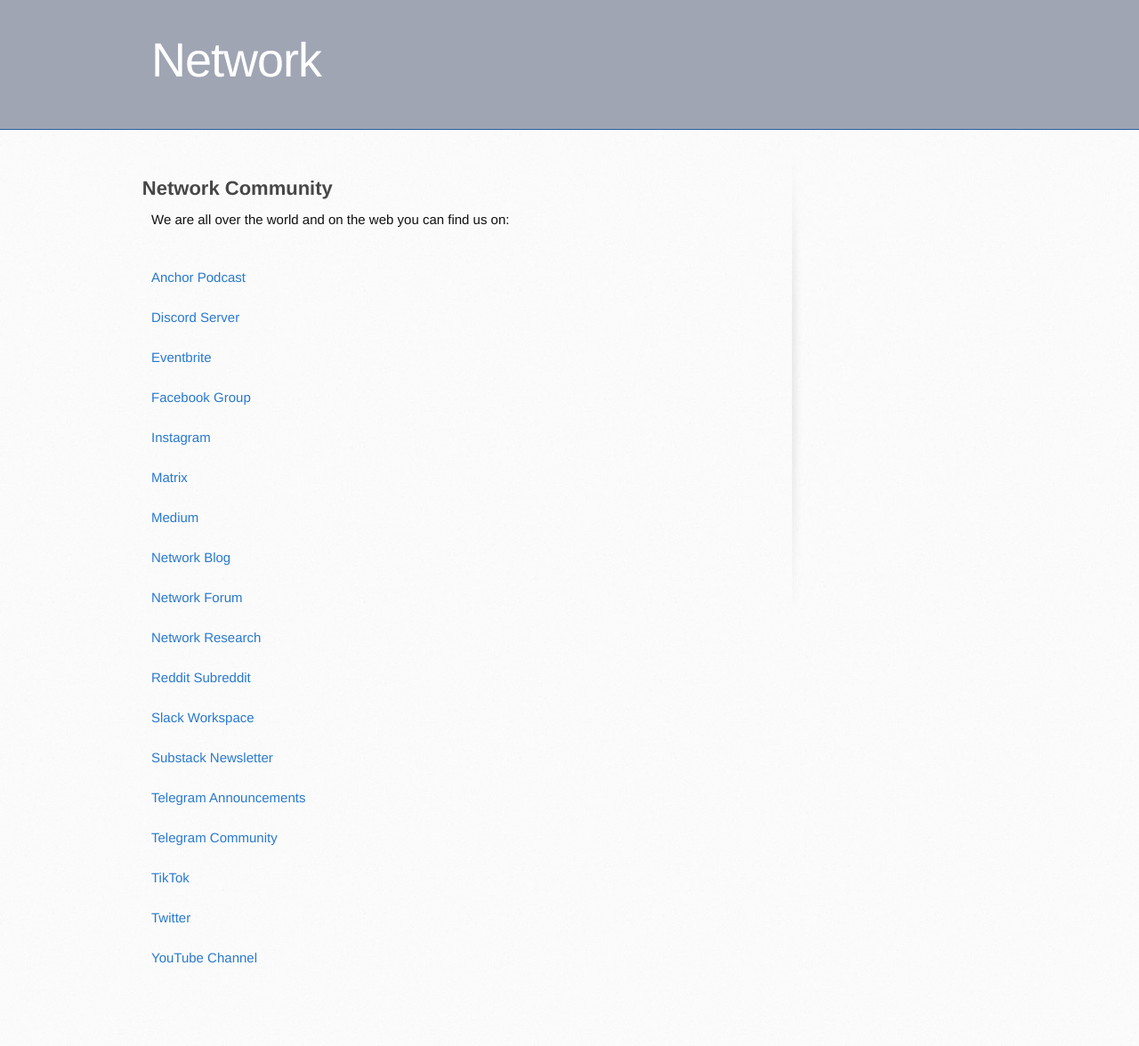
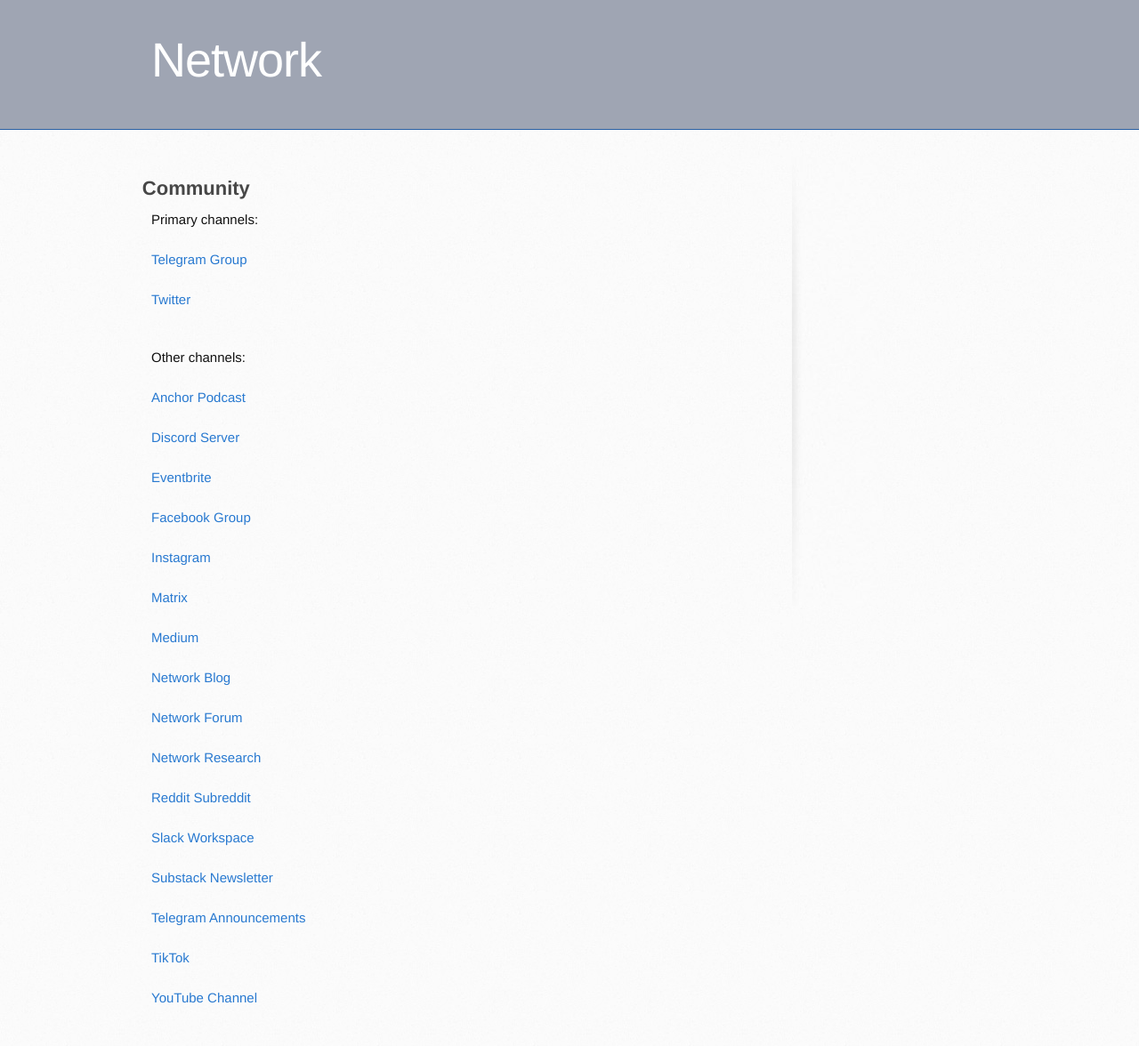
Before and after one commit to networkf/network.github.io, a Jekyll site: the page built from community.md, in a window 1280 px wide. Shown: the whole page at 89% size. Built offline with Jekyll 4.4.1, drawn with Linux system fonts in a browser that asks for light colours; some web fonts are replaced; our own code applies the rules of GitHub Pages for plain Markdown files; the repository's description, which GitHub fills in, is left out; before the commit the page ends 1131 px from its top, so only the background shows below that.

Commit message:
Update community.md

```diff
--- a/community.md
+++ b/community.md
@@ -5,10 +5,20 @@ layout: default
 <link rel="shortcut icon" type="image/png" href="/favicon.png">
 </head>
 ---
-## Network Community
+## Community
 
-We are all over the world and on the web you can find us on:
+Primary channels:
+<br>
+<br>
+<a href="https://t.me/networkfund" target="_blank">Telegram Group</a>
+<br>
+<br>
+<a href="https://twitter.com/networkfund" target="_blank">Twitter</a>
+<br>
+<br>
 
+Other channels:
+<br>
 <br>
 <a href="https://anchor.fm/networkfund" target="_blank">Anchor Podcast</a>
 <br>
@@ -52,13 +62,7 @@ We are all over the world and on the web you can find us on:
 <a href="https://t.me/networkfoundation" target="_blank">Telegram Announcements</a>
 <br>
 <br>
-<a href="https://t.me/networkfund" target="_blank">Telegram Community</a>
-<br>
-<br>
 <a href="https://tiktok.com/networkfund" target="_blank">TikTok</a>
 <br>
 <br>
-<a href="https://twitter.com/networkfund" target="_blank">Twitter</a>
-<br>
-<br>
 <a href="https://www.youtube.com/channel/UCh3Zw3sr1xPklmgjS6VYU-g" target="_blank">YouTube Channel</a>
```
